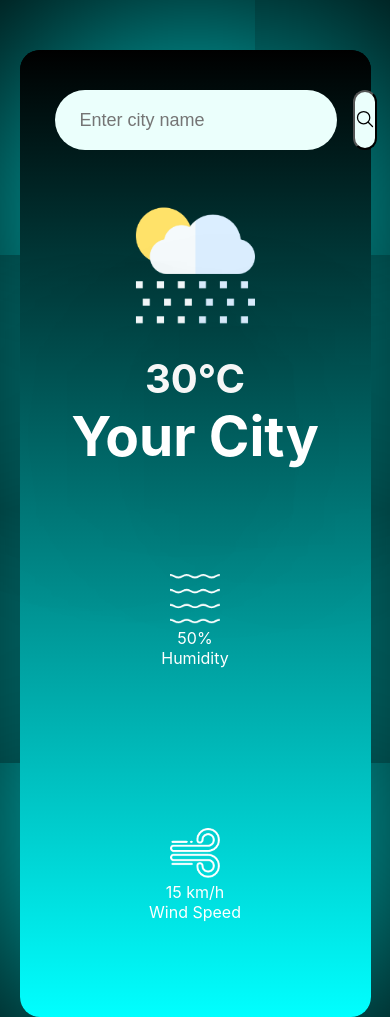
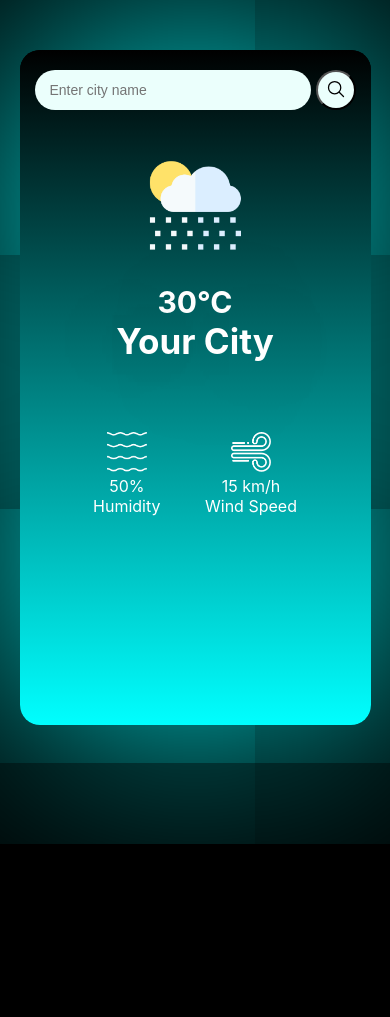
Before and after one commit to Rishabh-prime/Weather-APP, a plain HTML site: page Index.html in a window 390 px wide. After the commit the page ends 844 px from the top, so only its background shows below. Drawn offline with nearby package versions, Linux system fonts and the light colour scheme.

Commit message:
Update Index.css

```diff
--- a/Index.css
+++ b/Index.css
@@ -4,16 +4,14 @@
     box-sizing: border-box;
 }
 
-
-
 body {
     font-family: 'SF Pro Display', sans-serif;
     background-color: black;
-
 }
 
-.card{
+.card {
     width: 90%;
+    height: 100vh;
     max-width: 470px;
     background: linear-gradient(to bottom, black, cyan);
     box-shadow: 0 0 400px cyan;
@@ -25,50 +23,54 @@ body {
     text-align: center;
 }
 
-.search{
-
+.search {
     width: 100%;
     display: flex;
     align-items: center;
     justify-content: space-between;
 }
+
 #name {
-    border:0;
+    border: 0;
     outline: 0;
     background: #ebfffc;
     color: #555;
-    padding: 10px 25px ;
-    height:60px;
+    padding: 10px 25px;
+    height: 60px;
     border-radius: 30px;
     flex: 1;
     margin-right: 16px;
     font-size: 18px;
 }
-#search-btn{
-   background-color:  #ebfffc;
+
+#search-btn {
+    background-color: #ebfffc;
     width: 60px;
     height: 60px;
     border-radius: 30px;
+}
 
-}
-.search-icon{
+.search-icon {
     width: 20px;
     height: 20px;
 }
-#weather-icon{
-    width:170px;
+
+#weather-icon {
+    width: 170px;
     margin-top: 30px;
 }
-#temp{
+
+#temp {
     font-size: 40px;
- margin-top: px;
+    margin-top: 10px;
 }
-#city{
+
+#city {
     font-size: 55px;
     text-shadow: 0 0 400px black;
 }
 
-.details{
+.details {
     display: inline-flex;
     align-items: center;
     justify-content: space-between;
@@ -76,7 +78,90 @@ body {
     flex-direction: row;
     padding: 55px;
 }
-.col img{
+
+.col img {
     width: 50px;
     height: 50px;
 }
+
+/* Media Queries for Responsiveness */
+@media (max-width: 768px) {
+    .card {
+        padding: 30px 20px;
+        height: 80vh;
+    }
+
+    #name {
+        font-size: 16px;
+        padding: 10px 20px;
+        height: 50px;
+        margin-right: 10px;
+    }
+
+    #search-btn {
+        width: 50px;
+        height: 50px;
+    }
+
+    #weather-icon {
+        width: 150px;
+    }
+
+    #temp {
+        font-size: 35px;
+    }
+
+    #city {
+        font-size: 45px;
+    }
+
+    .details {
+        flex-direction: column;
+        align-items: flex-start;
+        padding: 30px;
+    }
+
+    .col {
+        margin-bottom: 20px;
+    }
+}
+
+@media (max-width: 480px) {
+    .card {
+        padding: 20px 15px;
+        height: 80vh;
+    }
+
+    #name {
+        font-size: 14px;
+        padding: 10px 15px;
+        height: 40px;
+        margin-right: 5px;
+    }
+
+    #search-btn {
+        width: 40px;
+        height: 40px;
+    }
+
+    #weather-icon {
+        width: 130px;
+    }
+
+    #temp {
+        font-size: 30px;
+    }
+
+    #city {
+        font-size: 35px;
+    }
+
+    .details {
+        padding: 20px;
+    }
+
+    .col img {
+        width: 40px;
+        height: 40px;
+    }
+}
```
Lines whose indentation alone changed are shown as unchanged.
